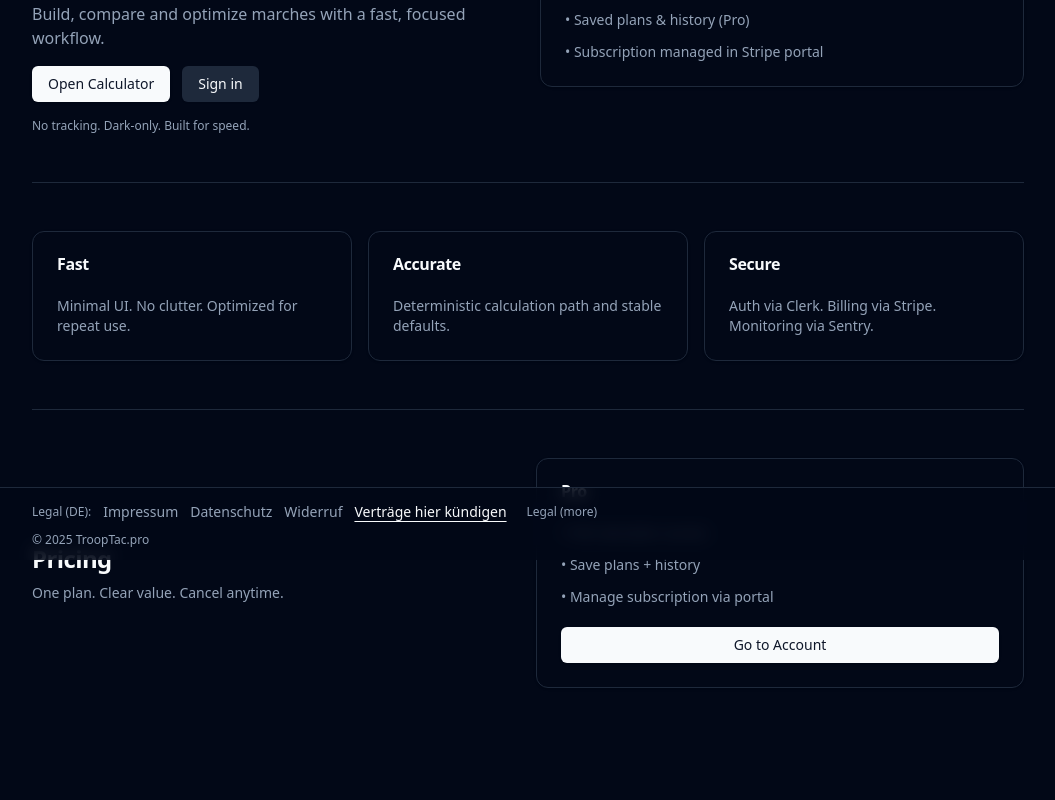
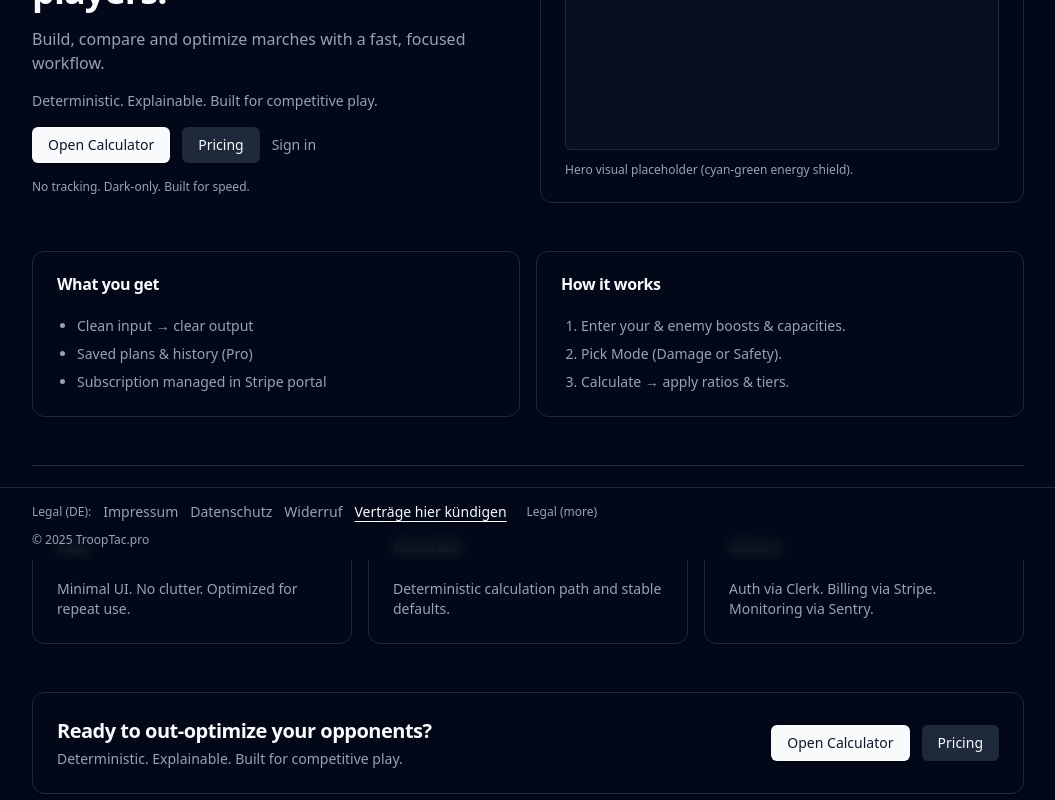
Before and after one commit to Slava-saas/trooptac-pro, a Next.js app: page / in a window 1280 px wide. Shown: the part 240-1040 px from the top of the page, without its empty margins (112-1167 px from the left). Built offline with nearby package versions, Linux system fonts and the light colour scheme; no server answers.

Commit message:
feat(landing): funnel layout and hero visual placeholder

```diff
--- a/app/page.tsx
+++ b/app/page.tsx
@@ -7,25 +7,39 @@ import { Separator } from "@/components/ui/separator";
 
 export default function HomePage() {
   return (
-    <main className="space-y-12 py-6">
+    <main className="space-y-12 py-10">
       {/* Hero */}
       <section className="grid gap-6 md:grid-cols-2 md:items-center">
         <div className="space-y-4">
           <Badge variant="secondary">TroopTac.pro</Badge>
+
           <h1 className="text-3xl font-semibold tracking-tight md:text-4xl">
             March-Calculator for PvP players.
           </h1>
+
           <p className="text-sm text-muted-foreground md:text-base">
             Build, compare and optimize marches with a fast, focused workflow.
           </p>
 
-          <div className="flex flex-wrap gap-3">
+          <p className="text-sm text-muted-foreground">
+            Deterministic. Explainable. Built for competitive play.
+          </p>
+
+          <div className="flex flex-wrap items-center gap-3">
             <Button asChild>
               <Link href="/dashboard/calculator">Open Calculator</Link>
             </Button>
+
             <Button variant="secondary" asChild>
-              <Link href="/sign-in">Sign in</Link>
+              <Link href="#pricing">Pricing</Link>
             </Button>
+
+            <Link
+              href="/sign-in"
+              className="text-sm text-muted-foreground underline-offset-4 hover:underline"
+            >
+              Sign in
+            </Link>
           </div>
 
           <p className="text-xs text-muted-foreground">
@@ -33,14 +47,45 @@ export default function HomePage() {
           </p>
         </div>
 
+        {/* Visual slot (later: hero image asset) */}
+        <Card className="border-border">
+          <CardContent className="p-4 md:p-6">
+            <div
+              className="aspect-[16/9] w-full rounded-md border border-border bg-muted/20"
+              aria-hidden="true"
+            />
+            <p className="mt-3 text-xs text-muted-foreground">
+              Hero visual placeholder (cyan-green energy shield).
+            </p>
+          </CardContent>
+        </Card>
+      </section>
+
+      {/* Value + How it works */}
+      <section className="grid gap-4 md:grid-cols-2 md:items-start">
         <Card className="border-border">
           <CardHeader>
             <CardTitle>What you get</CardTitle>
           </CardHeader>
-          <CardContent className="space-y-3 text-sm text-muted-foreground">
-            <div>• Clean input → clear output</div>
-            <div>• Saved plans & history (Pro)</div>
-            <div>• Subscription managed in Stripe portal</div>
+          <CardContent className="text-sm text-muted-foreground">
+            <ul className="list-disc space-y-2 pl-5">
+              <li>Clean input → clear output</li>
+              <li>Saved plans &amp; history (Pro)</li>
+              <li>Subscription managed in Stripe portal</li>
+            </ul>
+          </CardContent>
+        </Card>
+
+        <Card className="border-border">
+          <CardHeader>
+            <CardTitle>How it works</CardTitle>
+          </CardHeader>
+          <CardContent className="text-sm text-muted-foreground">
+            <ol className="list-decimal space-y-2 pl-5">
+              <li>Enter your &amp; enemy boosts &amp; capacities.</li>
+              <li>Pick Mode (Damage or Safety).</li>
+              <li>Calculate → apply ratios &amp; tiers.</li>
+            </ol>
           </CardContent>
         </Card>
       </section>
@@ -50,21 +95,54 @@ export default function HomePage() {
       {/* Features */}
       <section className="grid gap-4 md:grid-cols-3">
         <Card>
-          <CardHeader><CardTitle>Fast</CardTitle></CardHeader>
+          <CardHeader>
+            <CardTitle>Fast</CardTitle>
+          </CardHeader>
           <CardContent className="text-sm text-muted-foreground">
             Minimal UI. No clutter. Optimized for repeat use.
           </CardContent>
         </Card>
+
         <Card>
-          <CardHeader><CardTitle>Accurate</CardTitle></CardHeader>
+          <CardHeader>
+            <CardTitle>Accurate</CardTitle>
+          </CardHeader>
           <CardContent className="text-sm text-muted-foreground">
             Deterministic calculation path and stable defaults.
           </CardContent>
         </Card>
+
         <Card>
-          <CardHeader><CardTitle>Secure</CardTitle></CardHeader>
+          <CardHeader>
+            <CardTitle>Secure</CardTitle>
+          </CardHeader>
           <CardContent className="text-sm text-muted-foreground">
             Auth via Clerk. Billing via Stripe. Monitoring via Sentry.
+          </CardContent>
+        </Card>
+      </section>
+
+      {/* CTA */}
+      <section>
+        <Card className="border-border">
+          <CardContent className="flex flex-col gap-4 p-4 md:flex-row md:items-center md:justify-between md:p-6">
+            <div className="space-y-1">
+              <h2 className="text-xl font-semibold tracking-tight">
+                Ready to out-optimize your opponents?
+              </h2>
+              <p className="text-sm text-muted-foreground">
+                Deterministic. Explainable. Built for competitive play.
+              </p>
+            </div>
+
+            <div className="flex flex-col gap-3 md:flex-row">
+              <Button asChild>
+                <Link href="/dashboard/calculator">Open Calculator</Link>
+              </Button>
+              <Button variant="secondary" asChild>
+                <Link href="#pricing">Pricing</Link>
+              </Button>
+            </div>
           </CardContent>
         </Card>
       </section>
@@ -85,9 +163,11 @@ export default function HomePage() {
             <CardTitle>Pro</CardTitle>
           </CardHeader>
           <CardContent className="space-y-3 text-sm text-muted-foreground">
-            <div>• Full calculator access</div>
-            <div>• Save plans + history</div>
-            <div>• Manage subscription via portal</div>
+            <ul className="list-disc space-y-2 pl-5">
+              <li>Full calculator access</li>
+              <li>Save plans + history</li>
+              <li>Manage subscription via portal</li>
+            </ul>
 
             <div className="pt-2">
               <Button asChild className="w-full">
```
